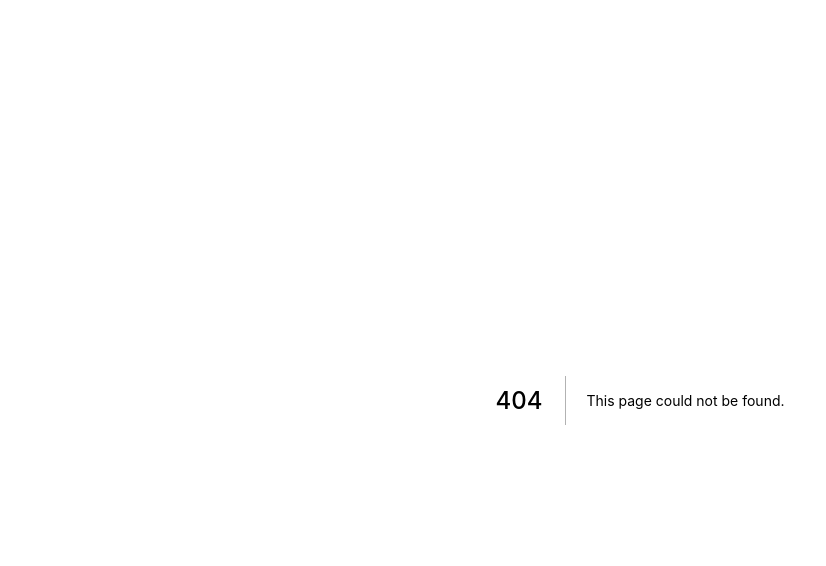
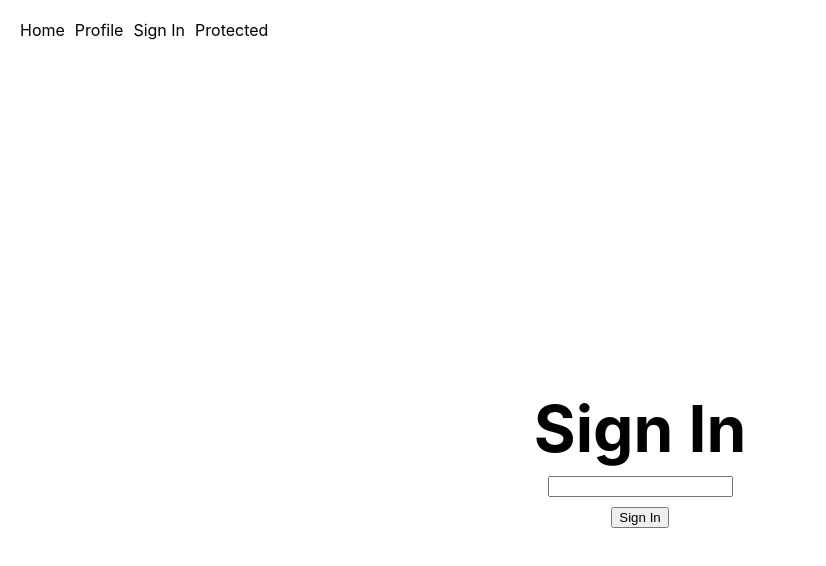
Before and after one commit to shreyashrangrej/humandesk, a Next.js app: page /signin in a window 1280 px wide. Before the commit this address had no page. Shown: the top 566 px of the page, without its empty margins (0-826 px from the left). Built offline with nearby package versions, Linux system fonts and the light colour scheme; no server answers.

Commit message:
SignupCompleted but some errors

```diff
--- a/pages/_app.js
+++ b/pages/_app.js
@@ -1,7 +1,78 @@
 import '../styles/globals.css'
+import { useState, useEffect } from 'react'
+import Link from 'next/link'
+import { supabase } from '../util/supabaseClient'
+import { useRouter } from 'next/router'
 
 function MyApp({ Component, pageProps }) {
-  return <Component {...pageProps} />
+  const [authenticatedState, setAuthenticatedState] = useState('not-authenticated')
+  const router = useRouter()
+
+  useEffect(() => {
+    const { data: authListener } = supabase.auth.onAuthStateChange((event, session) => {
+      handleAuthChange(event, session)
+      if (event === 'SIGNED_IN') {
+        setAuthenticatedState('authenticated')
+        router.push('/profile')
+      }
+      if (event === 'SIGNED_OUT') {
+        setAuthenticatedState('not-authenticated')
+      }
+    })
+    checkUser()
+    return () => {
+      authListener.subscription.unsubscribe()
+    }
+  }, [])
+
+  async function handleAuthChange(event, session) {
+    await fetch('/api/auth', {
+      method: 'POST',
+      headers: new Headers({ 'Content-Type': 'application/json' }),
+      credentials: 'same-origin',
+      body: JSON.stringify({ event, session })
+    })
+  }
+
+  async function checkUser() {
+    const user = await supabase.auth.getUser()
+
+    if(user) {
+      setAuthenticatedState('authenticated')
+    }
+  }
+
+  return (
+    <div>
+      <nav style={navStyle}>
+        <Link href='/'>
+          <a style={linkStyle}>Home</a>
+        </Link>
+        <Link href='/profile'>
+          <a style={linkStyle}>Profile</a>
+        </Link>
+        {
+          authenticatedState === 'not-authenticated' || (
+            <Link href='/signin'>
+              <a style={linkStyle}>Sign In</a>
+            </Link>
+          )
+        }
+        <Link href='/protected'>
+        <a style={linkStyle}>Protected</a>
+        </Link>
+      </nav>
+      <Component {...pageProps} />
+    </div>
+  )
+}
+
+const linkStyle = {
+  marginRight: 10
+}
+
+const navStyle = {
+  margin: 20
 }
 
 export default MyApp
--- /dev/null
+++ b/pages/signin.js
@@ -0,0 +1,44 @@
+import { useState } from "react";
+import styles from '../styles/Home.module.css'
+
+import { supabase } from '../util/supabaseClient'
+
+export default function Signin() {
+    const [email, setEmail] = useState('')
+    const [submitted, setSubmitted] = useState(false)
+
+    async function signIn() {
+        if (!email) return
+        const { data, error } = await supabase.auth.signUp({
+            email,
+            password: 'Shreyash@26',
+        })
+        if (error) {
+            console.log({ error })
+        } else {
+            setSubmitted(true)
+        }
+    }
+
+    if (submitted) {
+        return (
+            <div className={styles.container}>
+                <h1>
+                    Please check your email to signIn
+                </h1>
+            </div>
+        )
+    }
+
+    return (
+        <div className={styles.container}>
+            <main className={styles.main}>
+                <h1 className={styles.title}>
+                    Sign In
+                </h1>
+                <input onChange={e => setEmail(e.target.value)} style={{ margin:10 }} />
+                <button onClick={() => signIn()}>Sign In</button>
+            </main>
+        </div>
+    )
+}
--- a/util/supabaseClient.js
+++ b/util/supabaseClient.js
@@ -1,8 +1,8 @@
 import { createClient } from "@supabase/supabase-js";
 
 const supabase = createClient(
-    process.env.SUPABASE_URL,
-    process.env.SUPABASE_KEY
+    process.env.NEXT_PUBLIC_SUPABASE_URL,
+    process.env.NEXT_PUBLIC_SUPABASE_ANON_KEY
 )
 
 export { supabase }
```
Also changed, not shown: pages/api/auth.js (added, +7 -0 lines), pages/profile.js (added, +41 -0 lines), pages/protected.js (added, +23 -0 lines).
